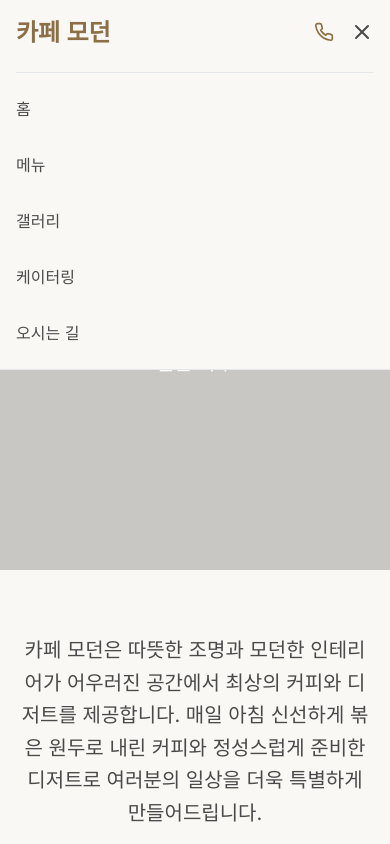
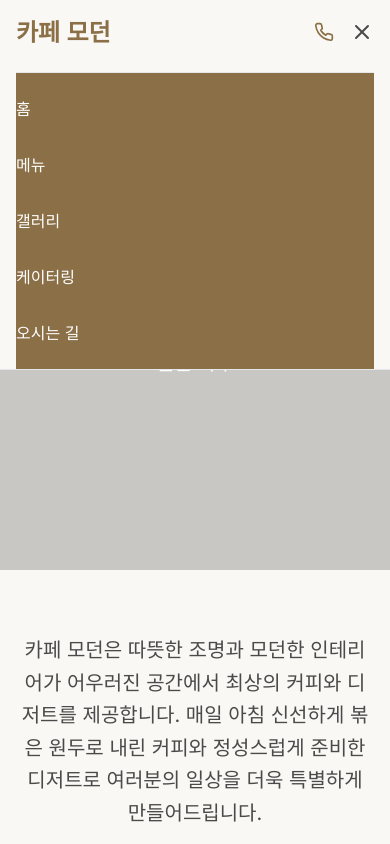
Before and after one commit to guideyoon/cafemorden, a Next.js app: page / in a window 390 px wide. Both pictures are taken after a click on the button "메뉴 열기". Shown: the top 844 px of the page. Built offline with nearby package versions, Linux system fonts and the light colour scheme.

Commit message:
Change mobile hamburger menu background to match logo color (brown)

```diff
--- a/components/Header.tsx
+++ b/components/Header.tsx
@@ -65,14 +65,14 @@ export default function Header() {
 
         {/* Mobile Navigation */}
         {mobileMenuOpen && (
-          <nav className="md:hidden pb-4 border-t border-gray-200 mt-2 pt-4">
+          <nav className="md:hidden pb-4 border-t border-gray-200 mt-2 pt-4 bg-brown">
             <div className="flex flex-col gap-4">
               {navItems.map((item) => (
                 <Link
                   key={item.href}
                   href={item.href}
                   onClick={() => setMobileMenuOpen(false)}
-                  className="text-text-base hover:text-brown transition-colors py-2"
+                  className="text-white hover:text-cream-light transition-colors py-2"
                 >
                   {item.label}
                 </Link>
```
